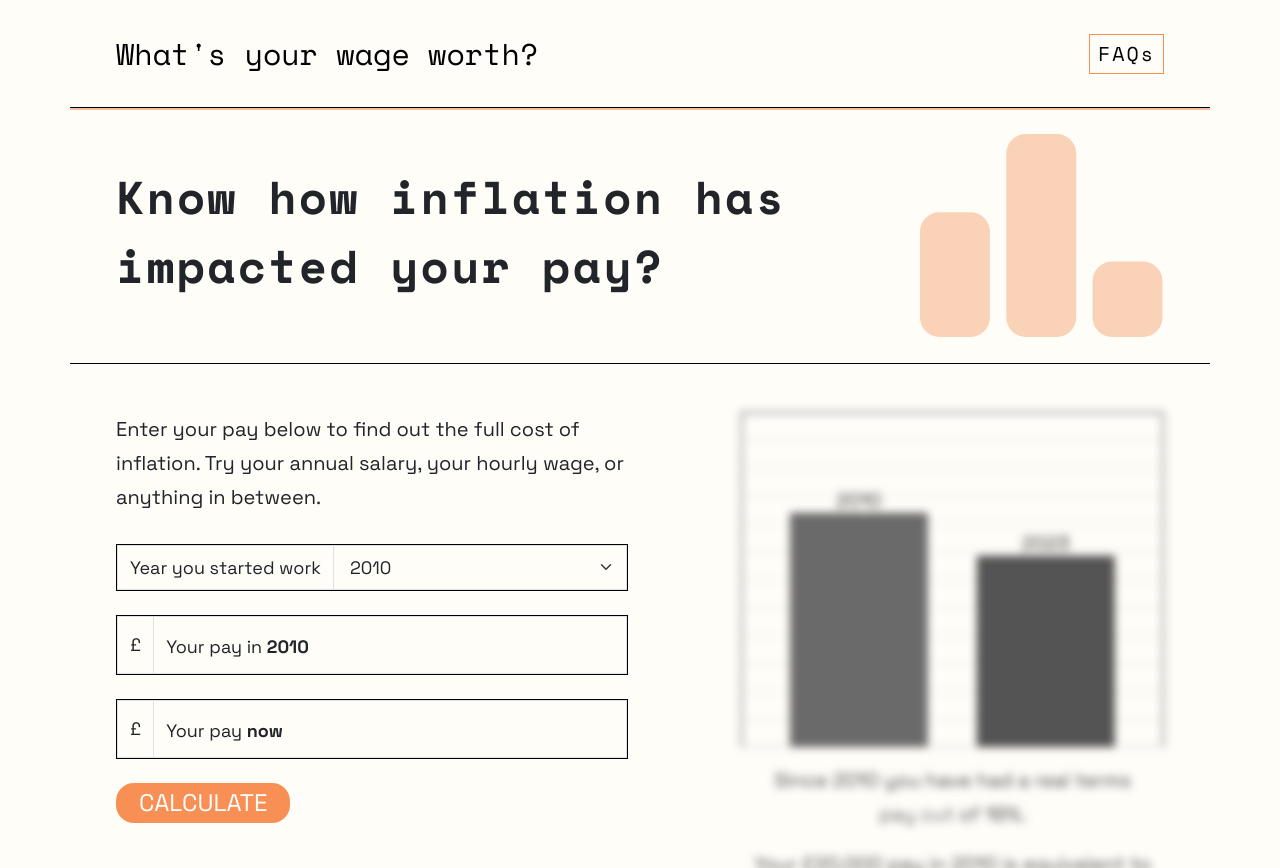
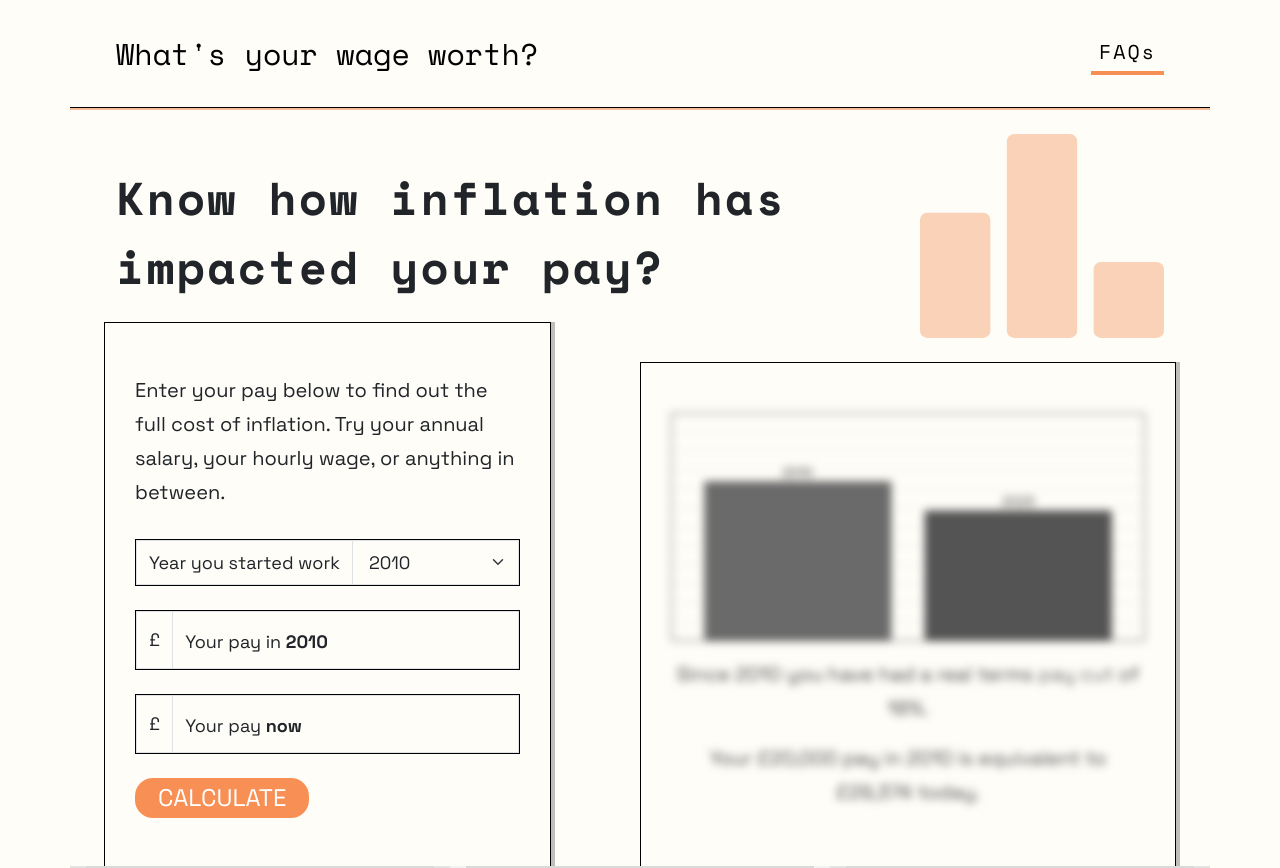
Before and after one commit to whats-your-pay-rise/whats-your-pay-rise.github.io, a React (Create React App) app: page / in a window 1280 px wide. Shown: the top 868 px of the page. Built offline with nearby package versions, Linux system fonts and the light colour scheme.

Commit message:
Design changes

```diff
--- a/public/index.html
+++ b/public/index.html
@@ -46,9 +46,9 @@
     <div class="row">
       <nav class="navbar navbar-expand navbar-light">
         <div class="container-fluid">
-          <a class="navbar-brand" href="#!">What's your wage worth?</a>
+          <a class="navbar-brand" href="#">What's your wage worth?</a>
           <div class="navbar-nav">
-            <a class="nav-link text-center" href="#!">FAQs</a>
+            <a class="nav-link text-center" href="#faqs">FAQs</a>
           </div>
         </div>
       </nav>
@@ -63,7 +63,8 @@
         </header>
         </div>
         <div class="col-4 col-md-4 col-lg-3 offset-lg-1 header-image-container align-self-end">
-          <img class="header-image" src="./mobile-graph.svg" />
+          <img class="header-image d-md-none" src="./mobile-graph.svg" />
+          <img class="header-image d-none d-md-block" src="./desktop-graph.svg" />
         </div>
       </div>
     </div>
@@ -106,7 +107,7 @@
     </div>
   </section>
   <section>
-    <div class="container faqs-container">
+    <div class="container faqs-container" id="faqs">
       <div class="faqs-wrapper">
         <p class="text-center faqs-title">FAQs</p>
         <div class="accordion">
--- a/src/App.jsx
+++ b/src/App.jsx
@@ -26,7 +26,7 @@ function App() {
   return (
     <div className="container form-container">
       <div className="row">
-        <div className="col-12 col-lg-6 form-col">
+        <div className="col-12 col-lg-6 col-xl-5 form-col">
           <p className="">Enter your pay below to find out the full cost of inflation. Try your annual salary, your hourly
             wage, or anything in between.</p>
           <form onSubmit={onSubmit}>
@@ -58,7 +58,8 @@ function App() {
             </fieldset>
           </form>
         </div>
-        <div className={`${showResults ? "col-12" : "d-none d-lg-block"} col-lg-5 offset-lg-1`} ref={scrollRef} style={showResults ? {} : { filter: "blur(4px) grayscale(1) contrast(0.6)" }}>
+        <div className={`results-card ${showResults ? "" : "d-none d-md-block"} col-12 col-lg-5 offset-lg-1 col-xl-6`} ref={scrollRef}>
+          <div style={showResults ? {} : { filter: "blur(4px) grayscale(1) contrast(0.6)" }}>
             {showResults ?
               <Results
                 comparisonYear={comparisonYear}
@@ -73,6 +74,7 @@ function App() {
                 data={data}
               />}
           </div>
+        </div>
       </div >
     </div >
 
--- a/src/components/Graph.jsx
+++ b/src/components/Graph.jsx
@@ -1,6 +1,6 @@
 function Graph(props) {
-    const height = 275;
-    const width = 346;
+    const height = props.height;
+    const width = props.width;
     const axisOffset = 0;
     const barPadding = 40;
     const horizontalTextPadding = -5;
--- a/src/components/Results.jsx
+++ b/src/components/Results.jsx
@@ -25,12 +25,21 @@ function Results(props) {
   return (
     <Fragment>
       <div className='results-graph'>
+        {[
+          { className: "d-md-none", width: 346, height: 275 },
+          { className: "d-none d-md-block d-lg-none", width: 676, height: 275 },
+          { className: "d-none d-lg-block", width: 572, height: 275 },
+      ].map(graph => <div className={graph.className}>
           <Graph
             comparisonPay={comparisonPayInCurrentTerms}
             currentPay={props.currentPay}
             comparisonYear={props.comparisonYear}
             currentYear={currentYear}
+            key={graph.className}
+            width={graph.width}
+            height={graph.height}
           />
+        </div>)}
       </div>
       <div className="text-center">
         {isPayRise ? <p>Since {props.comparisonYear} you have had a real terms pay&nbsp;rise of {realTermsPayChange}%.</p> : null}
--- a/src/custom.scss
+++ b/src/custom.scss
@@ -52,10 +52,41 @@ $accordion-button-padding-y: 19px;
 .form-container {
   padding-top: 48px;
   padding-bottom: 48px;
+
+  @include media-breakpoint-up(lg) {
+    padding-bottom: 0px;
+  }
 }
 
 .form-col {
   padding-bottom: 48px;
+
+  @include media-breakpoint-up(lg) {
+    margin-top: -60px;
+  }
+
+  @include media-breakpoint-up(xl) {
+    margin-top: -90px;
+  }
+}
+
+.results-card,
+.form-col {
+  @include media-breakpoint-up(lg) {
+    padding-top: 50px;
+    padding-left: 30px;
+    padding-right: 30px;
+  }
+}
+
+.results-card {
+  @include media-breakpoint-up(lg) {
+    margin-top: -30px;
+  }
+
+  @include media-breakpoint-up(xl) {
+    margin-top: -50px;
+  }
 }
 
 .results-container {
@@ -272,14 +303,22 @@ footer p {
 
 .nav-container {
   box-shadow: 0px 2px 0px rgba(240, 126, 61, 0.5);
+  border-bottom: 1px solid black;
 }
 
 .container {
-  border-bottom: 1px solid black;
+  @include media-breakpoint-down(lg) {
+    border-bottom: 1px solid black;
+  }
 }
 
 .nav-link {
   border: #f89055 1px solid;
+
+  @include media-breakpoint-up(md) {
+    border: none;
+    border-bottom: #f89055 4px solid;
+  }
 }
 
 .profession-card-heading {
@@ -336,6 +375,15 @@ footer p {
     }
 }
 
+.results-card,
+.form-col {
+  @include media-breakpoint-up(lg) {
+    border: 1px solid #000;
+    border-bottom: none;
+    box-shadow: 4px 0px 0px 0px #00000040;
+  }
+}
+
 // Appearance
 
 /* Works for Chrome, Safari, Edge, Opera */
```
Also changed, not shown: public/desktop-graph.svg (added). Lines whose indentation alone changed are shown as unchanged.
